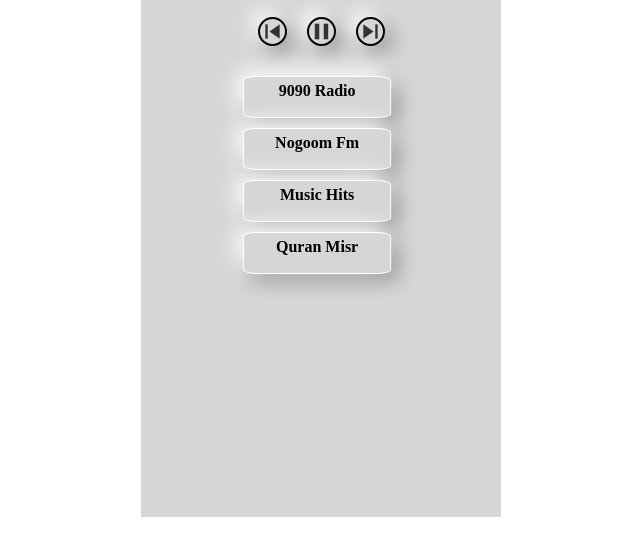
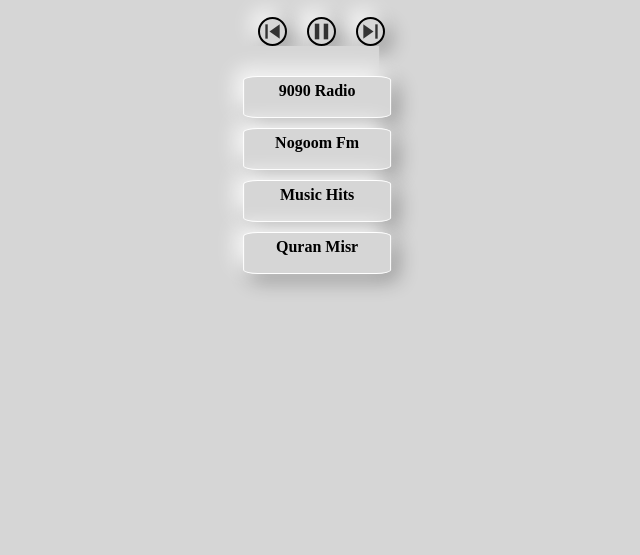
Before and after one commit to waledyamni/radiomisr, a plain HTML site: page index.html in a window 1280 px wide. Shown: the part 203-758 px from the top of the page, without its empty margins (319-959 px from the left). Drawn offline with Linux system fonts and the light colour scheme; files whose address does not match are found by name.

Commit message:
Update style.css

```diff
--- a/style.css
+++ b/style.css
@@ -1,5 +1,6 @@
 *{
     margin: 0;
+    background: rgb(214, 214, 214);
 
 }
 main {
```
